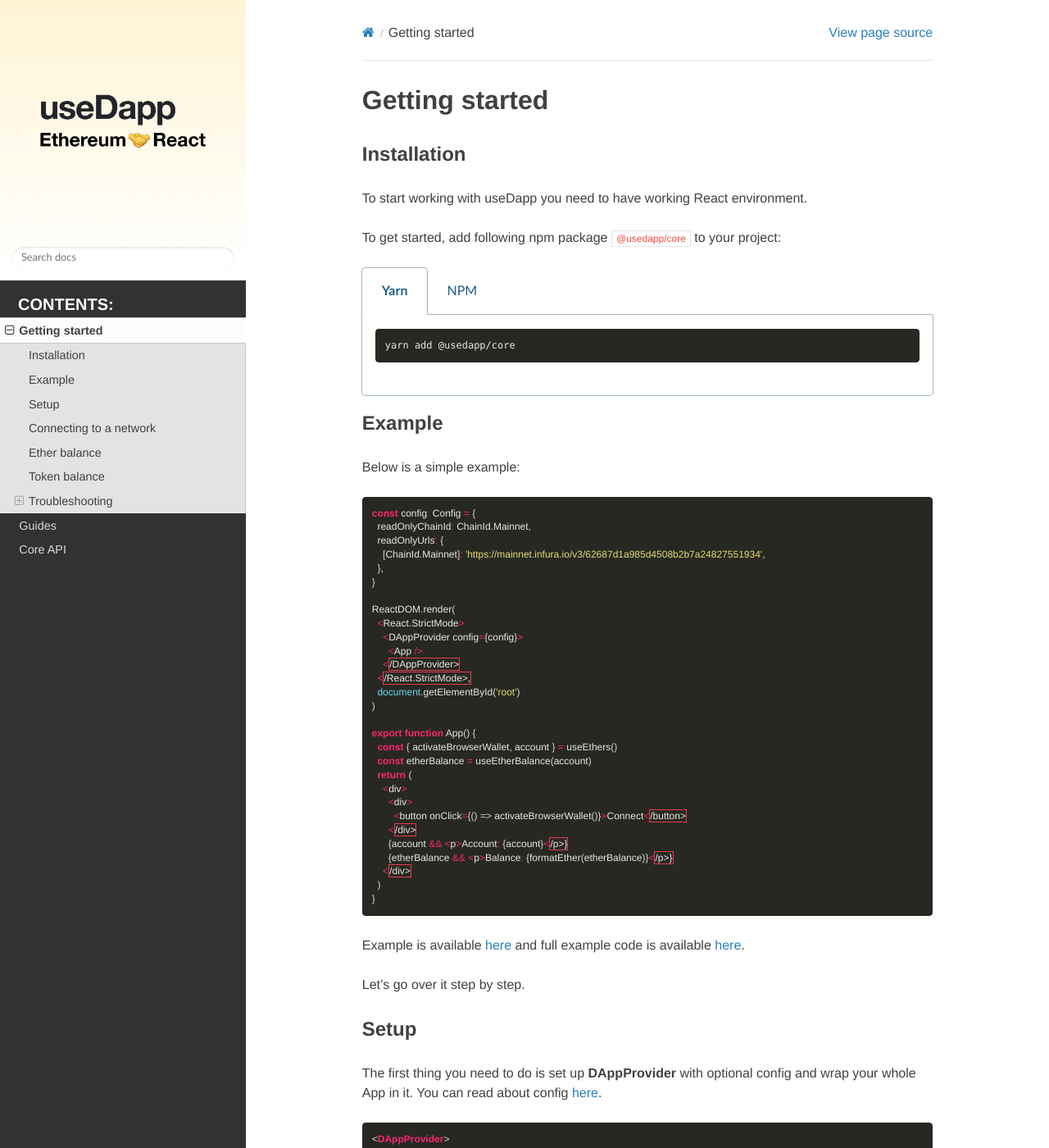
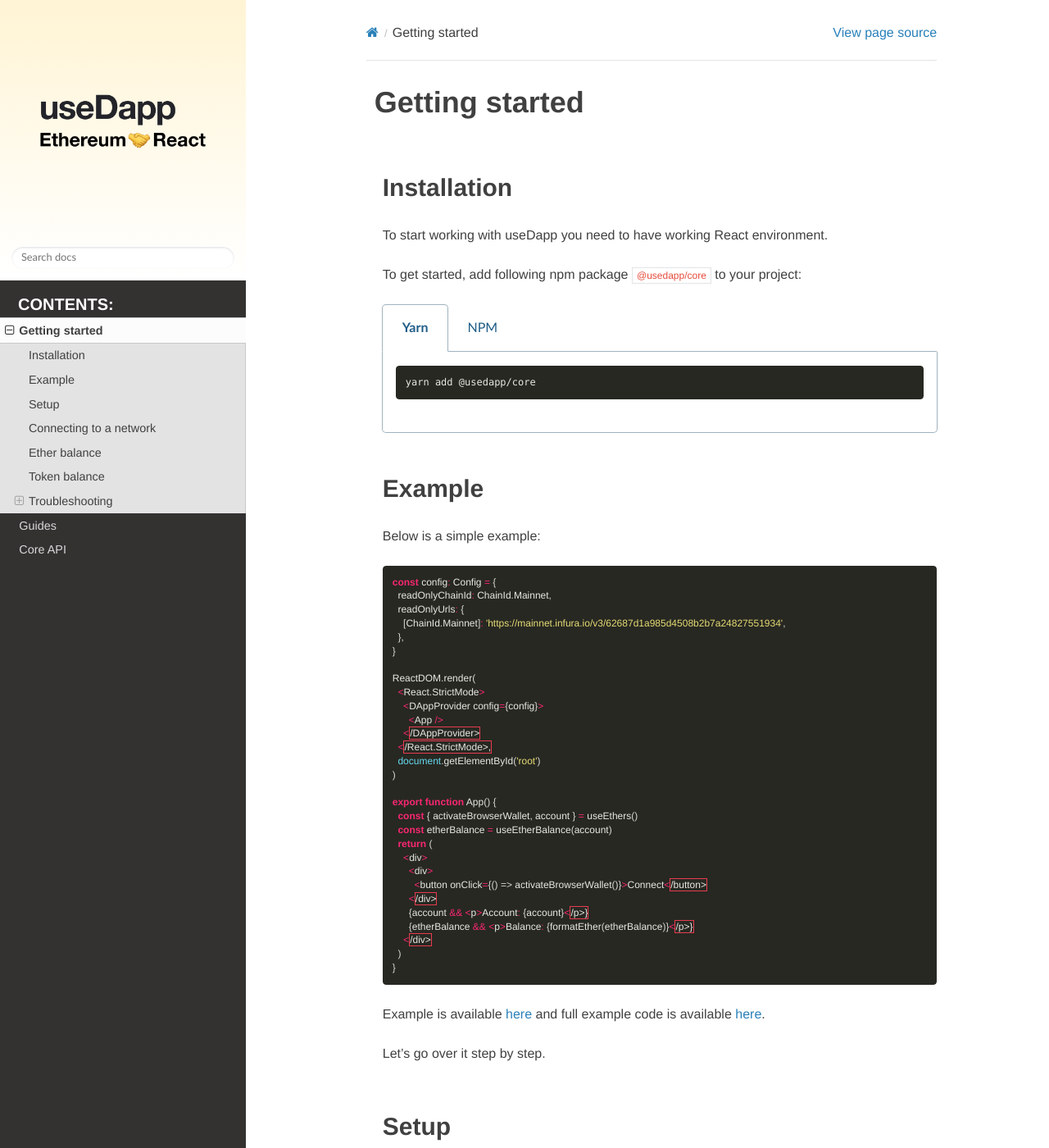
Before and after one commit to truth023/useDApp, a Sphinx documentation site: the page built from docs/source/getting-started.rst, in a window 1280 px wide and 1400 px high. Shown: the whole window at 82% size. Built offline with Sphinx 7.4.7 and the Read the Docs theme 2.0.0, drawn with Linux system fonts in a browser that asks for light colours.

Commit message:
Change css (#256)
Co-authored-by: Szymon Szlachtowicz <szymon.szlachtowicz@Szymons-MacBook-Pro.local>

```diff
--- a/docs/source/_static/custom.css
+++ b/docs/source/_static/custom.css
@@ -13,7 +13,26 @@
 }
 
 h1 {
-  font-size: 32px;
+  font-size: 36px;
+  padding-left: -10px;
+}
+
+h2 {
+  font-size: 30px;
+  padding-top: 30px;
+  padding-left: -10px;
+}
+
+h3 {
+  font-size: 20px;
+  padding-top: 5px;
+  margin-left: -10px;
+  margin-top: 40px;
+  border-top: 2px solid rgba(181,181,181,0.43);
+}
+
+section {
+  padding-left: 10px;
 }
 
 .caption-text {
```
